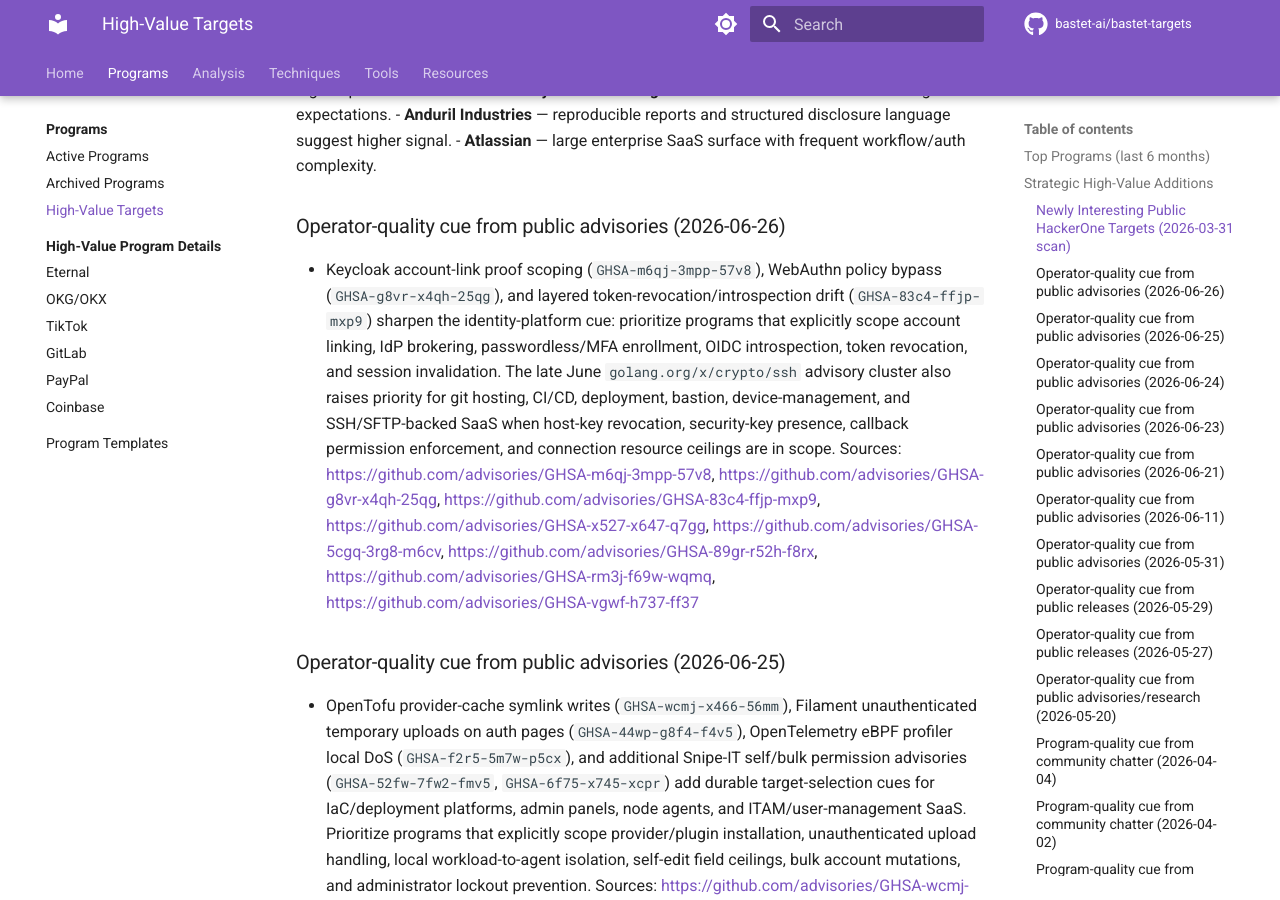
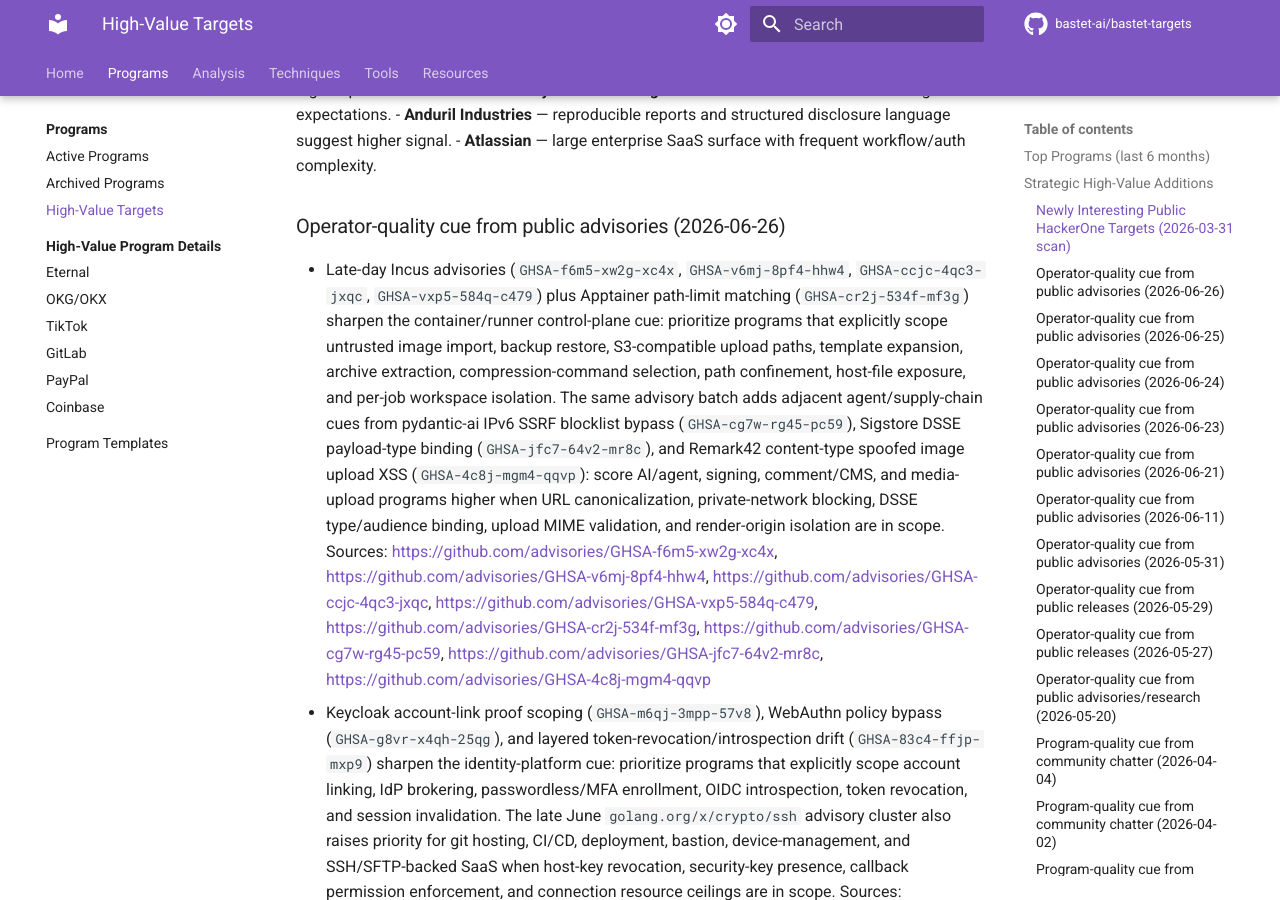
Before and after one commit to bastet-ai/bastet-targets, an MkDocs documentation site: the page built from docs/programs/high-value.md, in a window 1280 px wide and 900 px high, scrolled down 1142 px. Built offline with MkDocs 1.6.1 and Material for MkDocs 9.7.7, drawn with Linux system fonts in a browser that asks for light colours; comment, search, counter and statistics services are not loaded.

Commit message:
Add June 26 container runner advisory signals

```diff
--- a/docs/programs/high-value.md
+++ b/docs/programs/high-value.md
@@ -33,6 +33,7 @@
 
 ### Operator-quality cue from public advisories (2026-06-26)
 
+- Late-day Incus advisories (`GHSA-f6m5-xw2g-xc4x`, `GHSA-v6mj-8pf4-hhw4`, `GHSA-ccjc-4qc3-jxqc`, `GHSA-vxp5-584q-c479`) plus Apptainer path-limit matching (`GHSA-cr2j-534f-mf3g`) sharpen the container/runner control-plane cue: prioritize programs that explicitly scope untrusted image import, backup restore, S3-compatible upload paths, template expansion, archive extraction, compression-command selection, path confinement, host-file exposure, and per-job workspace isolation. The same advisory batch adds adjacent agent/supply-chain cues from pydantic-ai IPv6 SSRF blocklist bypass (`GHSA-cg7w-rg45-pc59`), Sigstore DSSE payload-type binding (`GHSA-jfc7-64v2-mr8c`), and Remark42 content-type spoofed image upload XSS (`GHSA-4c8j-mgm4-qqvp`): score AI/agent, signing, comment/CMS, and media-upload programs higher when URL canonicalization, private-network blocking, DSSE type/audience binding, upload MIME validation, and render-origin isolation are in scope. Sources: https://github.com/advisories/GHSA-f6m5-xw2g-xc4x, https://github.com/advisories/GHSA-v6mj-8pf4-hhw4, https://github.com/advisories/GHSA-ccjc-4qc3-jxqc, https://github.com/advisories/GHSA-vxp5-584q-c479, https://github.com/advisories/GHSA-cr2j-534f-mf3g, https://github.com/advisories/GHSA-cg7w-rg45-pc59, https://github.com/advisories/GHSA-jfc7-64v2-mr8c, https://github.com/advisories/GHSA-4c8j-mgm4-qqvp
 - Keycloak account-link proof scoping (`GHSA-m6qj-3mpp-57v8`), WebAuthn policy bypass (`GHSA-g8vr-x4qh-25qg`), and layered token-revocation/introspection drift (`GHSA-83c4-ffjp-mxp9`) sharpen the identity-platform cue: prioritize programs that explicitly scope account linking, IdP brokering, passwordless/MFA enrollment, OIDC introspection, token revocation, and session invalidation. The late June `golang.org/x/crypto/ssh` advisory cluster also raises priority for git hosting, CI/CD, deployment, bastion, device-management, and SSH/SFTP-backed SaaS when host-key revocation, security-key presence, callback permission enforcement, and connection resource ceilings are in scope. Sources: https://github.com/advisories/GHSA-m6qj-3mpp-57v8, https://github.com/advisories/GHSA-g8vr-x4qh-25qg, https://github.com/advisories/GHSA-83c4-ffjp-mxp9, https://github.com/advisories/GHSA-x527-x647-q7gg, https://github.com/advisories/GHSA-5cgq-3rg8-m6cv, https://github.com/advisories/GHSA-89gr-r52h-f8rx, https://github.com/advisories/GHSA-rm3j-f69w-wqmq, https://github.com/advisories/GHSA-vgwf-h737-ff37
 
 ### Operator-quality cue from public advisories (2026-06-25)
```
